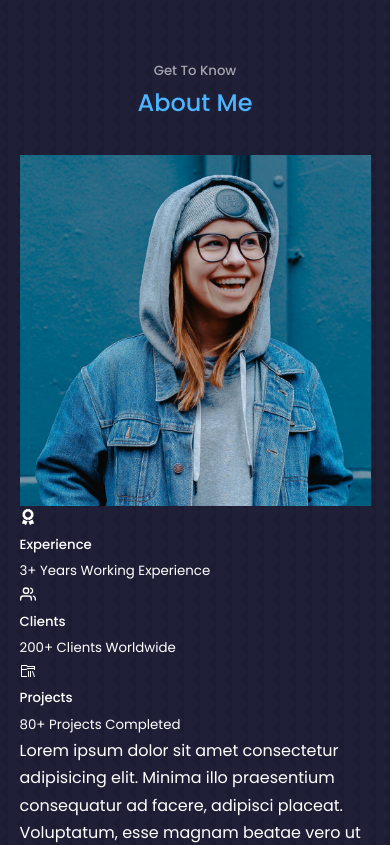
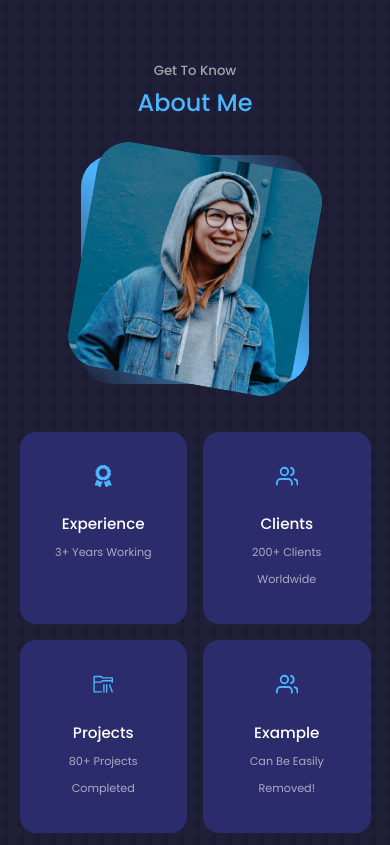
Before and after one commit to eddie1397/React-Portfolio, a React (Create React App) app: page / in a window 390 px wide. Shown: the part 880-1725 px from the top of the page. Built offline with nearby package versions, Linux system fonts and the light colour scheme.

Commit message:
About Me Corrected

```diff
--- a/src/components/about/About.jsx
+++ b/src/components/about/About.jsx
@@ -13,44 +13,51 @@ const about = () => {
 
       <div className="container about__container">
         <div className="about__me">
+          <div className="about__me-image">
             <img src={ME} alt="About Me Image" />
           </div>
+        </div>
+
         {/* BOX 1 */}
         <div className="about__content">
           <div className="about__cards">
             <article className="about__card">
               <FaAward className="about__icon"/>
               <h5>Experience</h5>
-              <small>3+ Years Working Experience</small>
+              <small>3+ Years Working </small>
             </article>
-          </div>
-        </div>
+
         {/* BOX 2 */}
           <div className="about__content">
-          <div className="about__cards">
               <article className="about__card">
                 <FiUsers className="about__icon"/>
                 <h5>Clients</h5>
                 <small>200+ Clients Worldwide</small>
               </article>
           </div>
-        </div>
+
           {/* BOX 3 */}
           <div className="about__content">
-          <div className="about__cards">
               <article className="about__card">
                 <VscFolderLibrary className="about__icon"/>
                 <h5>Projects </h5>
                 <small>80+ Projects Completed</small>
               </article>
             </div>
+          {/* BOX 4 */}
+            <div className="about__content">
+              <article className="about__card">
+                <FiUsers className="about__icon"/>
+                <h5>Example</h5>
+                <small>Can Be Easily Removed!</small>
+              </article>
           </div>
-
+        </div>
           <p>
             Lorem ipsum dolor sit amet consectetur adipisicing elit. Minima illo praesentium consequatur ad facere, adipisci placeat. Voluptatum, esse magnam beatae vero ut natus ipsum voluptatem, consequatur ad eveniet fugiat aliquam.
           </p>
-
           <a href="#contact" className="btn btn-primary">Let's Talk</a>
+        </div>
       </div>
     </section>
   )
--- a/src/components/about/about.css
+++ b/src/components/about/about.css
@@ -0,0 +1,104 @@
+.about__container {
+    display: grid;
+    grid-template-columns: 35% 50%;
+    gap: 15%;
+}
+
+.about__me {
+    width: 100%;
+    aspect-ratio: 1/1;
+    border-radius: 2rem;
+    background: linear-gradient(45deg, transparent,var(--color-primary),transparent);
+    display: grid;
+    place-items: center;
+}
+
+.about__me-image {
+    border-radius: 2rem;
+    overflow: hidden;
+    transform: rotate(10deg);
+    transition: var(--transition);
+}
+.about__me-image:hover {
+    transform: rotate(0);
+}
+
+.about__cards {
+    display: grid;
+    grid-template-columns: repeat(3, 1fr);
+    gap: 1.5rem;
+}
+
+.about__card {
+    background: var(--color-bg-variant);
+    border: 1px solid transparent;
+    border-radius: 1rem;
+    padding: 2rem;
+    text-align: center;
+}
+
+.about__card:hover {
+    background: transparent;
+    border-color: var(--coor-primary-variant);
+    transition: var(--transition);
+    cursor: default;
+}
+
+.about__icon {
+    color: var(--color-primary);
+    font-size: 1.4rem;
+    margin-bottom: 1rem;
+}
+
+.about__card h5 {
+    font-size: 0.95rem;;
+}
+
+.about__card small {
+    font-size: 0.7rem;
+    color: var(--color-light)
+}
+
+.about__content p {
+    margin: 2rem 0 2.6rem ;
+    color: var(--color-light)
+}
+
+/* +++++++++++++++++++++++  MEDIA QUERIES (MEDIUM DEVICES)  +++++++++++++++++++++++ */
+@media  screen and (max-width: 1024px) {
+    .about__container {
+        grid-template-columns: 1fr;
+        gap: 0;
+    }
+
+    .about__me{
+        width: 50%;
+        margin: 2rem auto 4rem;
+    }
+
+    .about__content p {
+        margin: 1rem 0 1.5rem;
+    }
+}
+
+/* +++++++++++++++++++++++  MEDIA QUERIES (SMALL DEVICES)  +++++++++++++++++++++++ */
+@media  screen and (max-width: 600px) {
+    .about__me {
+        width: 65%;
+        margin: 0 auto 3rem;
+    }
+
+    .about__cards {
+        grid-template-columns: 1fr 1fr;
+        gap: 1rem;
+    }
+
+    .about__content {
+        text-align: center;
+    }
+
+    .about__content p {
+        margin: 1.5rem 0;
+    }
+
+}
--- a/src/components/header/header.css
+++ b/src/components/header/header.css
@@ -82,8 +82,8 @@ header {
         height: 100vh;
     }
 
-    .header_socials,
-    .scroll_down {
+    .header__socials,
+    .scroll__down {
         display: none;
     }
 
--- a/src/components/nav/Nav.jsx
+++ b/src/components/nav/Nav.jsx
@@ -20,9 +20,9 @@ const Nav = () => {
       <a href="#" onClick={() => setActiveNav('#')} className={activeNav==='#' ? 'active' : ''}><AiOutlineHome /></a>
       <a href="#about" onClick={() => setActiveNav('#about')} className={activeNav==='#about' ? 'active': ''}><AiOutlineUser /></a>
       <a href="#experience" onClick={() =>setActiveNav('#experience')} className={activeNav==='#experience' ? 'active': ''}><BiBook /></a>
-      <a href="#services" onClick={() =>setActiveNav('#services')} className={activeNav==='#services' ? 'active': ''}><RiServiceLine /></a>
+      {/* <a href="#services" onClick={() =>setActiveNav('#services')} className={activeNav==='#services' ? 'active': ''}><RiServiceLine /></a> */}
       <a href="#portfolio" onClick={() =>setActiveNav('#portfolio')} className={activeNav==='#portfolio' ? 'active': ''}><BsCodeSlash /></a>
-      <a href="#concept" onClick={() =>setActiveNav('#concept')} className={activeNav==='#concept' ? 'active': ''}><MdOutlineDesignServices /></a>
+      {/* <a href="#concept" onClick={() =>setActiveNav('#concept')} className={activeNav==='#concept' ? 'active': ''}><MdOutlineDesignServices /></a> */}
       <a href="#contact" onClick={() =>setActiveNav('#contact')} className={activeNav==='#contact' ? 'active': ''}><TbMessageCircle /></a>
 
     </nav>
--- a/src/components/nav/nav.css
+++ b/src/components/nav/nav.css
@@ -2,7 +2,7 @@ nav {
     background: rgba(0, 0, 0, 0.3 );
     width: max-content;
     display: block;
-    padding: 0.7rem 1.7rem;
+    padding: 0.5rem 1.7rem;
     z-index: 2;
     position: fixed;
     left: 50%;
```
Lines whose indentation alone changed are shown as unchanged.
